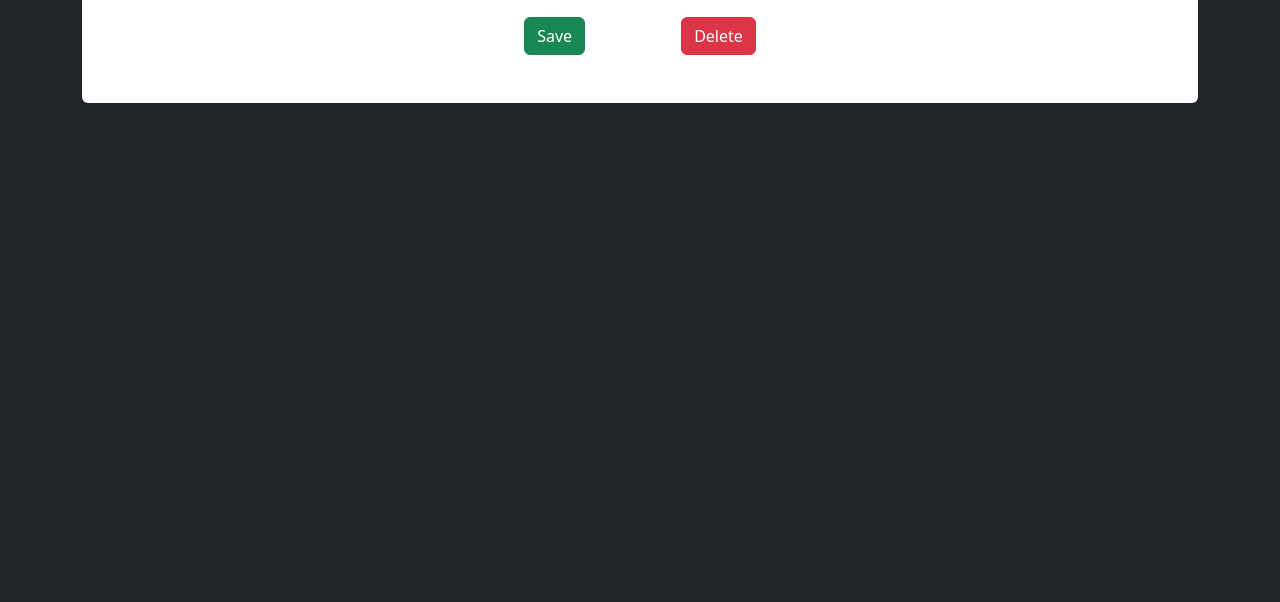
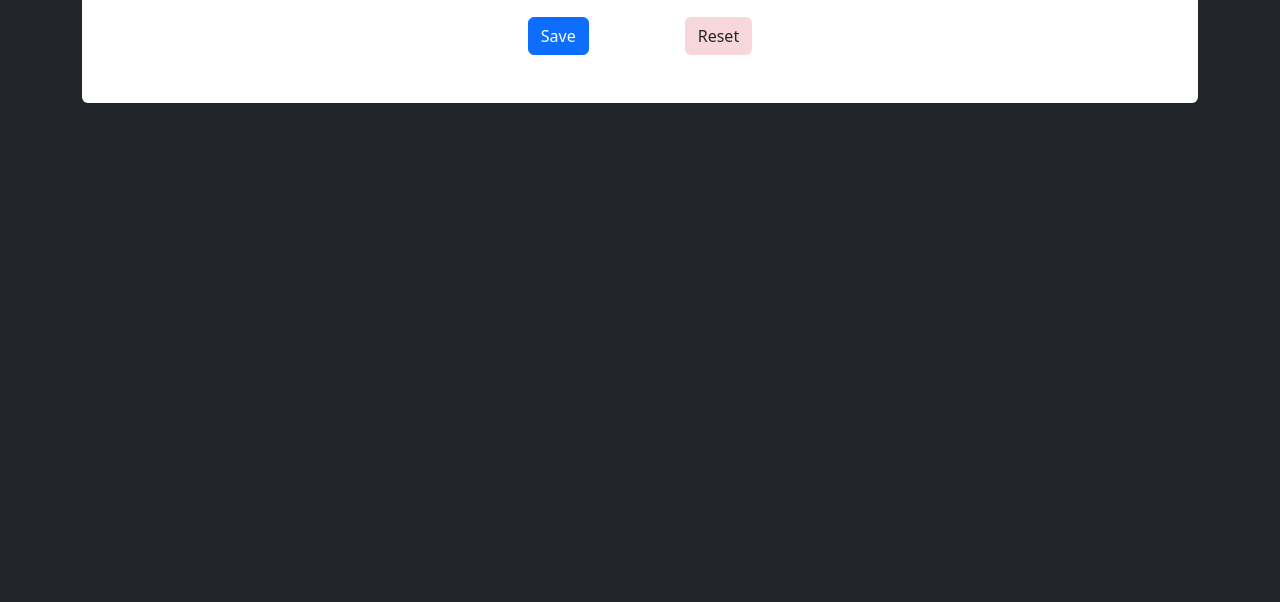
Before and after one commit to CristianMartu/fs0224-U2-W3-D2, a plain HTML site: page index.html in a window 1280 px wide. Shown: the part 198-800 px from the top of the page. Drawn offline with nearby package versions, Linux system fonts and the light colour scheme.

Commit message:
Last commit

```diff
--- a/index.html
+++ b/index.html
@@ -31,11 +31,11 @@
           required
         />
         <div class="d-sm-flex justify-content-center mt-3">
-          <button class="btn btn-success mx-sm-5 mt-1" type="submit">
+          <button class="btn btn-primary mx-sm-5 mt-1" type="submit">
             Save
           </button>
-          <button class="btn btn-danger mx-sm-5 mt-1" type="button">
-            Delete
+          <button class="btn bg-danger-subtle mx-sm-5 mt-1" type="button">
+            Reset
           </button>
         </div>
       </form>
```
